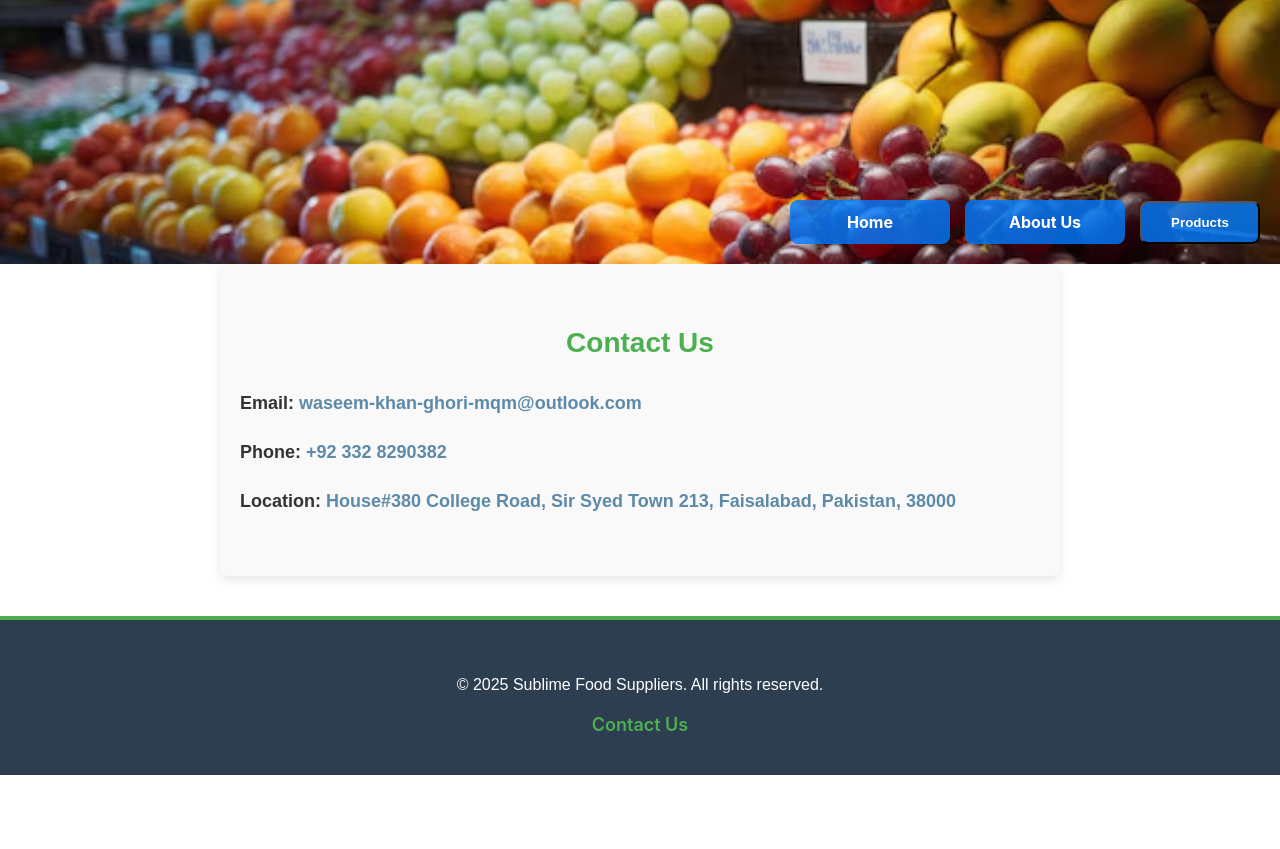
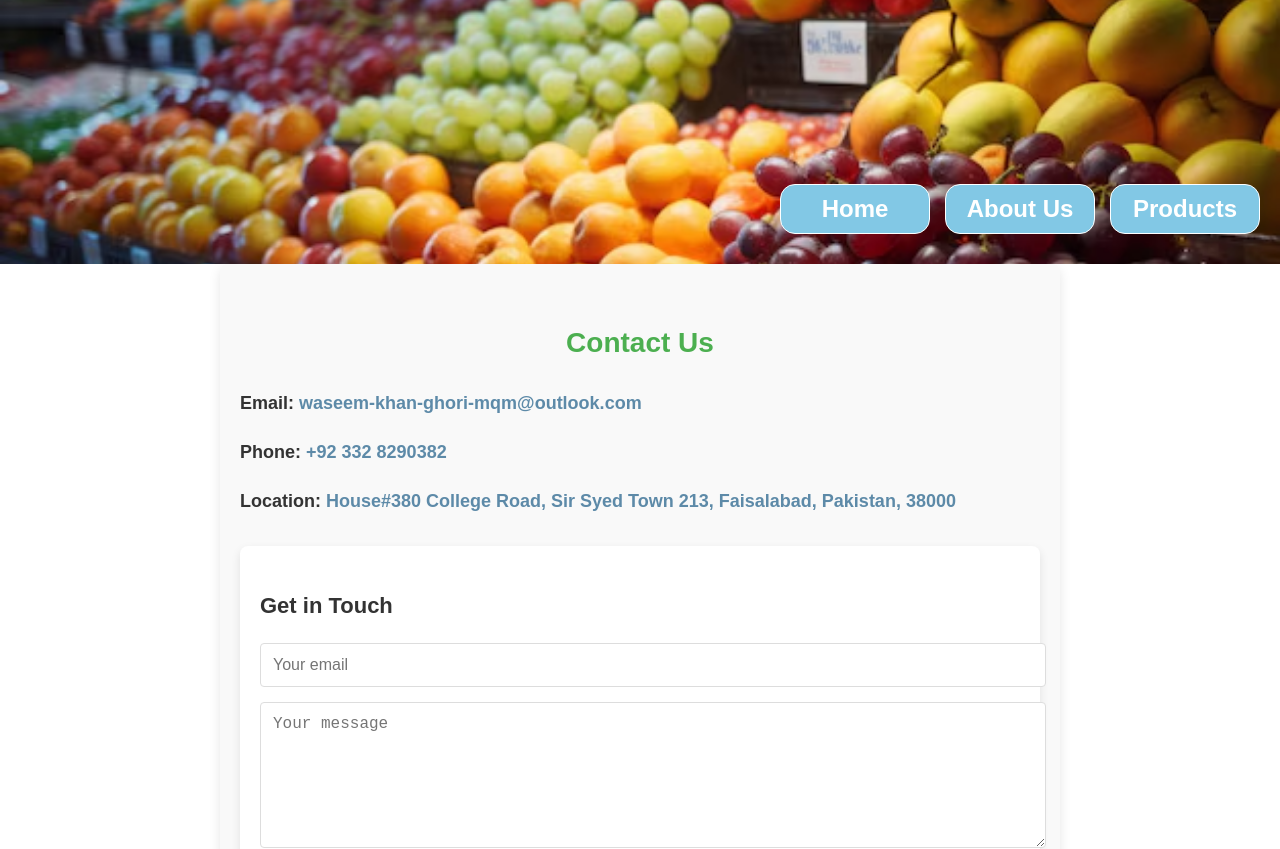
Before and after one commit to AreebaZarmeen/sublime-food-supplier, a React (Create React App) app: page /contact in a window 1280 px wide. Shown: the top 849 px of the page. Before the commit the page ends 800 px from the top, so only its background shows below. Built offline with nearby package versions, Linux system fonts and the light colour scheme.

Commit message:
Updated Home, Navbar, and Fruits components; modified package files, success

```diff
--- a/src/App.js
+++ b/src/App.js
@@ -2,7 +2,7 @@ import React from 'react';
 import { BrowserRouter as Router, Routes, Route } from 'react-router-dom';
 import Home from './components/Home';
 import Fruits from './components/Fruits';
-import SuccessStories from './components/SuccessStories';
+//import SuccessStories from './components/SuccessStories';
 import ContactUs from './components/ContactUS';
 import AboutUs from './components/AboutUs';
 
@@ -19,7 +19,6 @@ function App() {
       <Routes>
         <Route path="/" element={<Home />} />
         <Route path="/fruits" element={<Fruits />} />
-        <Route path="/success" element={<SuccessStories />} />
         <Route path="/contact" element={<ContactUs />} />
         <Route path="/about" element={<AboutUs />} />
 
--- a/src/components/AboutUs.js
+++ b/src/components/AboutUs.js
@@ -40,14 +40,14 @@ function AboutUs() {
   );
 }
 
-// Inline styles
+// Responsive styles
 const styles = {
   container: {
     fontFamily: 'Arial, sans-serif',
     lineHeight: '1.8',
-    padding: '30px',
+    padding: '5%',
     margin: '0 auto',
-    maxWidth: '1200px',
+    maxWidth: '90%',
     backgroundColor: '#f9f9f9',
     borderRadius: '8px',
     boxShadow: '0 4px 10px rgba(0, 0, 0, 0.1)',
@@ -55,16 +55,16 @@ const styles = {
   heading: {
     textAlign: 'center',
     color: '#4CAF50',
-    marginBottom: '30px',
-    fontSize: '32px',
+    marginBottom: '20px',
+    fontSize: 'calc(1.5rem + 1vw)',
     fontWeight: '700',
     letterSpacing: '1px',
     textTransform: 'uppercase',
   },
   introText: {
-    fontSize: '18px',
+    fontSize: '1rem',
     color: '#333',
-    marginBottom: '25px',
+    marginBottom: '15px',
     textAlign: 'justify',
   },
   content: {
@@ -73,28 +73,22 @@ const styles = {
     lineHeight: '1.8',
   },
   paragraph: {
-    marginBottom: '20px',
+    marginBottom: '15px',
     textAlign: 'justify',
-    fontSize: '17px',
+    fontSize: 'calc(0.9rem + 0.3vw)',
     color: '#444',
   },
   list: {
     listStyleType: 'none',
     padding: 0,
     marginTop: '10px',
-    fontSize: '16px',
+    fontSize: 'calc(0.8rem + 0.3vw)',
     color: '#555',
   },
   listItem: {
-    marginBottom: '12px',
-    fontSize: '17px',
+    marginBottom: '10px',
+    fontSize: 'calc(0.9rem + 0.2vw)',
     lineHeight: '1.6',
-  },
-  boldText: {
-    fontWeight: 'bold',
-  },
-  highlightText: {
-    color: '#4CAF50',
   },
 };
 
--- a/src/components/ContactUS.js
+++ b/src/components/ContactUS.js
@@ -18,6 +18,20 @@ function ContactUS() {
           <strong>Location:</strong>
           <span style={styles.infoText}> House#380 College Road, Sir Syed Town 213, Faisalabad, Pakistan, 38000</span>
         </p>
+
+        <div style={styles.contactForm}>
+          <h3 style={styles.formHeading}>Get in Touch</h3>
+          <input
+            type="email"
+            placeholder="Your email"
+            style={styles.input}
+          />
+          <textarea
+            placeholder="Your message"
+            style={styles.textarea}
+          />
+          <button style={styles.button}>Send Message</button>
+        </div>
       </div>
     </div>
   );
@@ -50,9 +64,75 @@ const styles = {
     marginBottom: '20px',
   },
   infoText: {
-    color: ' #5D8AA8',
+    color: '#5D8AA8',
     fontWeight: '600',
     wordBreak: 'break-word',
+  },
+  contactForm: {
+    marginTop: '30px',
+    padding: '20px',
+    backgroundColor: '#fff',
+    borderRadius: '8px',
+    boxShadow: '0 4px 10px rgba(0, 0, 0, 0.1)',
+  },
+  formHeading: {
+    fontSize: '22px',
+    marginBottom: '20px',
+    color: '#333',
+  },
+  input: {
+    width: '100%',
+    padding: '12px',
+    marginBottom: '15px',
+    border: '1px solid #ddd',
+    borderRadius: '4px',
+    fontSize: '16px',
+  },
+  textarea: {
+    width: '100%',
+    padding: '12px',
+    height: '120px',
+    marginBottom: '15px',
+    border: '1px solid #ddd',
+    borderRadius: '4px',
+    fontSize: '16px',
+  },
+  button: {
+    width: '100%',
+    padding: '12px',
+    backgroundColor: '#4CAF50',
+    border: 'none',
+    borderRadius: '4px',
+    color: '#fff',
+    fontSize: '18px',
+    cursor: 'pointer',
+  },
+  // Media query for responsiveness
+  '@media (max-width: 768px)': {
+    container: {
+      padding: '20px',
+      maxWidth: '100%',
+    },
+    heading: {
+      fontSize: '24px',
+    },
+    content: {
+      fontSize: '16px',
+    },
+    formHeading: {
+      fontSize: '20px',
+    },
+    input: {
+      padding: '10px',
+      fontSize: '14px',
+    },
+    textarea: {
+      padding: '10px',
+      fontSize: '14px',
+    },
+    button: {
+      fontSize: '16px',
+    },
   },
 };
 
--- a/src/components/Fruits.js
+++ b/src/components/Fruits.js
@@ -179,31 +179,6 @@ function Fruits() {
           </p>
         </div>
       </div>
-
-      {/* Guava Section */}
-      <div id="guava-section" style={styles.section}>
-        <div style={styles.imageWrapper}>
-          <img src={`${process.env.PUBLIC_URL}/assets/guava.jpg`} alt="Guava" style={styles.image} />
-        </div>
-        <div style={styles.textWrapper}>
-          <h3 style={styles.sectionTitle}>Guava</h3>
-          <p style={styles.description}>
-            Our guavas are bursting with tropical flavor and packed with nutrients like vitamin C and fiber. Perfect for snacking or using in creative recipes.
-            <div style={styles.question}>Why Choose Our Guavas?</div>
-            <ul>
-              <li style={styles.point}>Harvested at peak ripeness for unmatched taste.</li>
-              <li style={styles.point}>Delivered in premium, protective packaging.</li>
-              <li style={styles.point}>Naturally sweet with a tropical flair.</li>
-            </ul>
-            <div style={styles.question}>Perfect for:</div>
-            <ul>
-              <li style={styles.point}>Fresh snacking.</li>
-              <li style={styles.point}>Smoothies and juices.</li>
-              <li style={styles.point}>Homemade jams and desserts.</li>
-            </ul>
-          </p>
-        </div>
-      </div>
     </div>
   );
 }
@@ -235,16 +210,12 @@ const styles = {
     padding: '20px',
     transition: 'transform 0.3s ease',
   },
-  sectionHover: {
-    transform: 'scale(1.05)',
-  },
   imageWrapper: {
     flex: 1,
     paddingRight: '20px',
     display: 'flex',
     justifyContent: 'center',
     alignItems: 'center',
-    transition: 'transform 0.3s ease',
   },
   image: {
     width: '100%',
@@ -290,6 +261,22 @@ const styles = {
     fontSize: '16px',
     color: '#555',
   },
+
+  // Responsive design for smaller screens
+  '@media (max-width: 768px)': {
+    section: {
+      flexDirection: 'column', // Stack content vertically on smaller screens
+    },
+    imageWrapper: {
+      marginBottom: '20px',
+    },
+    sectionTitle: {
+      fontSize: '20px', // Smaller titles on mobile
+    },
+    description: {
+      fontSize: '16px', // Smaller description font on mobile
+    },
+  },
 };
 
 export default Fruits;
--- a/src/components/Home.js
+++ b/src/components/Home.js
@@ -286,8 +286,8 @@ const styles = {
   },
   gridImage: {
     width: '100%',
-    height: '200px', // Set a fixed height for uniformity
-    objectFit: 'cover', // Ensures images fill the box without distortion
+    height: '200px',
+    objectFit: 'cover',
     borderRadius: '8px',
     boxShadow: '0 4px 8px rgba(0, 0, 0, 0.1)',
   },
@@ -298,7 +298,24 @@ const styles = {
     transition: 'color 0.3s ease',
   },
   contactLinkHover: {
-    color: '#3e8e41', // A darker green for hover effect
+    color: '#3e8e41',
+  },
+  // Add media queries for responsiveness
+  '@media (max-width: 768px)': {
+    section: {
+      flexDirection: 'column',
+    },
+    imageWrapper: {
+      paddingRight: '0',
+      marginBottom: '20px',
+      flex: '1 1 100%',
+    },
+    textWrapper: {
+      flex: '1 1 100%',
+    },
+    imageGrid: {
+      gridTemplateColumns: 'repeat(auto-fill, minmax(150px, 1fr))', // Adjust grid for mobile
+    },
   },
 };
 
--- a/src/components/Navbar.js
+++ b/src/components/Navbar.js
@@ -43,17 +43,17 @@ function Navbar() {
         {/* Navigation Buttons on Image */}
         <div style={styles.navButtonsWrapper}>
           {/* Home Button */}
-          <Link to="/" style={styles.link} onClick={handleOtherButtonClick}>
+          <Link to="/" style={styles.button} onClick={handleOtherButtonClick}>
             Home
           </Link>
 
           {/* About Us Button */}
-          <Link to="/about" style={styles.link} onClick={handleOtherButtonClick}>
+          <Link to="/about" style={styles.button} onClick={handleOtherButtonClick}>
             About Us
           </Link>
 
-          {/* Products Button */}
-          <button onClick={handleProductsClick} style={styles.link}>
+          {/* Products Button (without background color) */}
+          <button onClick={handleProductsClick} style={styles.buttonWithoutBg}>
             Products
           </button>
 
@@ -81,58 +81,118 @@ const styles = {
   container: {
     width: '100%',
     position: 'relative',
+    fontFamily: 'Arial, sans-serif',
   },
   imageWrapper: {
     position: 'relative',
-    overflow: 'hidden', // Prevents image from overflowing out of the container
+    overflow: 'hidden',
     width: '100%',
-    height: '33vh', // Adjust height for responsiveness
+    height: '33vh',
   },
   homeImage: {
     width: '100%',
     height: '100%',
-    objectFit: 'cover', // Ensures the image covers the whole area without distortion
+    objectFit: 'cover',
     position: 'absolute',
     top: 0,
     left: 0,
-    zIndex: 0, // Image is behind navigation buttons
-    transition: 'width 0.5s ease, height 0.5s ease', // Smooth transition when resizing
+    zIndex: 0,
+    transition: 'width 0.5s ease, height 0.5s ease',
   },
   navButtonsWrapper: {
     position: 'absolute',
-    bottom: '20px', // Positioned 20px from the bottom of the image
-    right: '20px', // Positioned 20px from the right of the image
+    bottom: '20px',
+    right: '20px',
     display: 'flex',
     flexDirection: 'row',
     gap: '15px',
     alignItems: 'center',
-    zIndex: 1, // Ensures the buttons appear on top of the image
+    zIndex: 1,
+    flexWrap: 'wrap',
+    justifyContent: 'center',
   },
-  link: {
+
+  // Common button styles (for Home and About Us buttons)
+  button: {
     textDecoration: 'none',
     color: '#fff',
     fontWeight: 'bold',
-    padding: '12px 20px', // Standardized padding for the buttons
-    borderRadius: '8px',
-    backgroundColor: 'rgba(0, 123, 255, 0.8)',
+    padding: '12px 20px',
+    borderRadius: '15px',
     transition: 'background-color 0.3s, color 0.3s',
     cursor: 'pointer',
-    display: 'inline-block', // Ensures both <Link> and <button> behave similarly
+    display: 'inline-flex',
+    justifyContent: 'center',
+    alignItems: 'center',
     textAlign: 'center',
-    width: '120px', // Fixed width to make all buttons the same size
-    verticalAlign: 'middle', // Ensures vertical alignment is the same for button and link
+    width: '150px',
+    height: '50px',
+    backgroundColor: '#82C8E5',
+    marginBottom: '10px',
+    boxSizing: 'border-box',
+    border: '1px solid ',
+    fontSize: '24px', // Ensure consistent font size across all buttons
   },
+
+  // Products button without background color
+  buttonWithoutBg: {
+    textDecoration: 'none',
+    color: '#fff',
+    fontWeight: 'bold',
+    padding: '12px 20px',
+    borderRadius: '15px',
+    transition: 'color 0.3s',
+    cursor: 'pointer',
+    display: 'inline-flex',
+    justifyContent: 'center',
+    alignItems: 'center',
+    textAlign: 'center',
+    width: '150px',
+    height: '50px',
+    marginBottom: '10px',
+    backgroundColor: '#82C8E5', // Remove the background color
+    border: '1px solid ', // Transparent border
+    boxSizing: 'border-box',
+    fontSize: '24px', // Match font size with other buttons
+  },
+
   dropdown: {
-    padding: '10px',
-    fontSize: '1rem',
-    borderRadius: '5px',
+    textDecoration: 'none',
+    color: 'black',
+    fontWeight: 'bold',
+    padding: '0 10px',
+    borderRadius: '8px',
+    backgroundColor: 'rgba(255, 255, 255, 0.9)',
     border: '1px solid #ddd',
-    backgroundColor: 'rgba(255, 255, 255, 0.8)',
-    color: '#007bff',
-    fontWeight: 'bold',
-    transition: 'background-color 0.3s, color 0.3s',
-    width: 'auto',
-    minWidth: '120px', // Ensure dropdown is also consistent with button size
+    width: '250px',
+    height: '40px',
+    marginBottom: '10px',
+  },
+
+  // Responsive styles for smaller screens
+  '@media (max-width: 768px)': {
+    imageWrapper: {
+      height: '20vh',
+    },
+    navButtonsWrapper: {
+      bottom: '10px',
+      right: '10px',
+      flexDirection: 'column',
+      gap: '10px',
+    },
+    button: {
+      width: '100%',
+      fontSize: '14px',
+    },
+    buttonWithoutBg: {
+      width: '100%',
+      fontSize: '14px',
+      border: '2px solid transparent', // Transparent border on smaller screens as well
+    },
+    dropdown: {
+      width: '100%',
+      marginBottom: '20px',
+    },
   },
 };
 
--- a/src/components/footer.js
+++ b/src/components/footer.js
@@ -1,7 +1,9 @@
-import React from 'react';
+import React, { useState } from 'react';
 import { Link } from 'react-router-dom'; // Import Link for navigation
 
 function Footer() {
+  const [hover, setHover] = useState(false); // Track hover state
+
   return (
     <footer style={styles.footer}>
       <p style={styles.copyRight}>
@@ -11,7 +13,14 @@ function Footer() {
       {/* Contact Us link at the bottom */}
       <ul style={styles.linkList}>
         <li style={styles.listItem}>
-          <Link to="/contact" style={styles.link}>Contact Us</Link>
+          <Link
+            to="/contact"
+            style={hover ? { ...styles.link, ...styles.linkHover } : styles.link}
+            onMouseEnter={() => setHover(true)}  // Set hover to true when mouse enters
+            onMouseLeave={() => setHover(false)} // Set hover to false when mouse leaves
+          >
+            Contact Us
+          </Link>
         </li>
       </ul>
     </footer>
@@ -27,11 +36,11 @@ const styles = {
     color: '#fff',
     marginTop: '40px',
     borderTop: '4px solid #4CAF50', // Green border at the top
+    fontFamily: 'Arial, sans-serif',
   },
   copyRight: {
     fontSize: '16px',
     marginBottom: '20px',
-    fontFamily: 'Arial, sans-serif',
   },
   linkList: {
     listStyleType: 'none',
@@ -51,7 +60,44 @@ const styles = {
   },
   linkHover: {
     color: '#fff', // Change link color to white on hover
-  }
+  },
+
+  // Media Queries for responsiveness
+  '@media (max-width: 768px)': {
+    footer: {
+      padding: '20px 10px', // Reduced padding for smaller screens
+    },
+    copyRight: {
+      fontSize: '14px', // Smaller font size for copyright
+      marginBottom: '15px',
+    },
+    linkList: {
+      textAlign: 'center', // Center links on smaller screens
+    },
+    listItem: {
+      display: 'block', // Stack the items vertically
+      margin: '5px 0', // Adjust margins for better spacing
+    },
+    link: {
+      fontSize: '16px', // Reduce link size for smaller screens
+    },
+  },
+
+  '@media (max-width: 480px)': {
+    footer: {
+      padding: '15px 5px', // Even more reduced padding on very small screens
+    },
+    copyRight: {
+      fontSize: '14px', // Consistent with medium screen size
+      marginBottom: '10px',
+    },
+    linkList: {
+      marginTop: '10px', // Add some spacing between text and links
+    },
+    link: {
+      fontSize: '16px', // Ensure readability on small devices
+    },
+  },
 };
 
 export default Footer;
```
Also changed, not shown: src/components/SuccessStories.js (deleted, +0 -12 lines).
